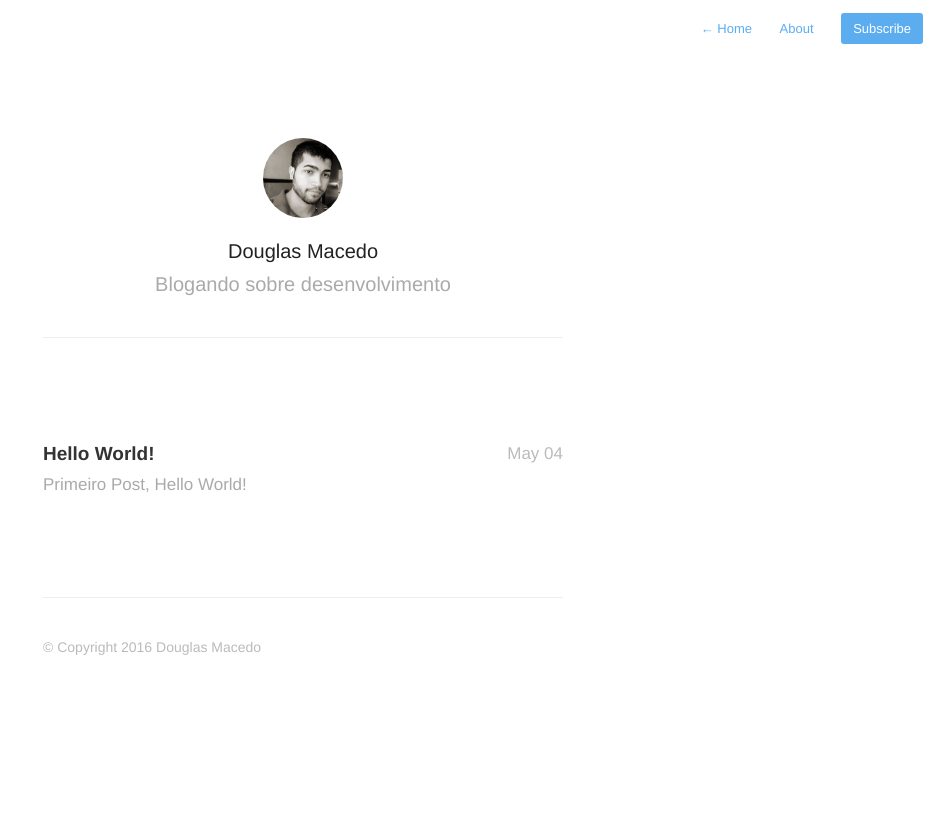
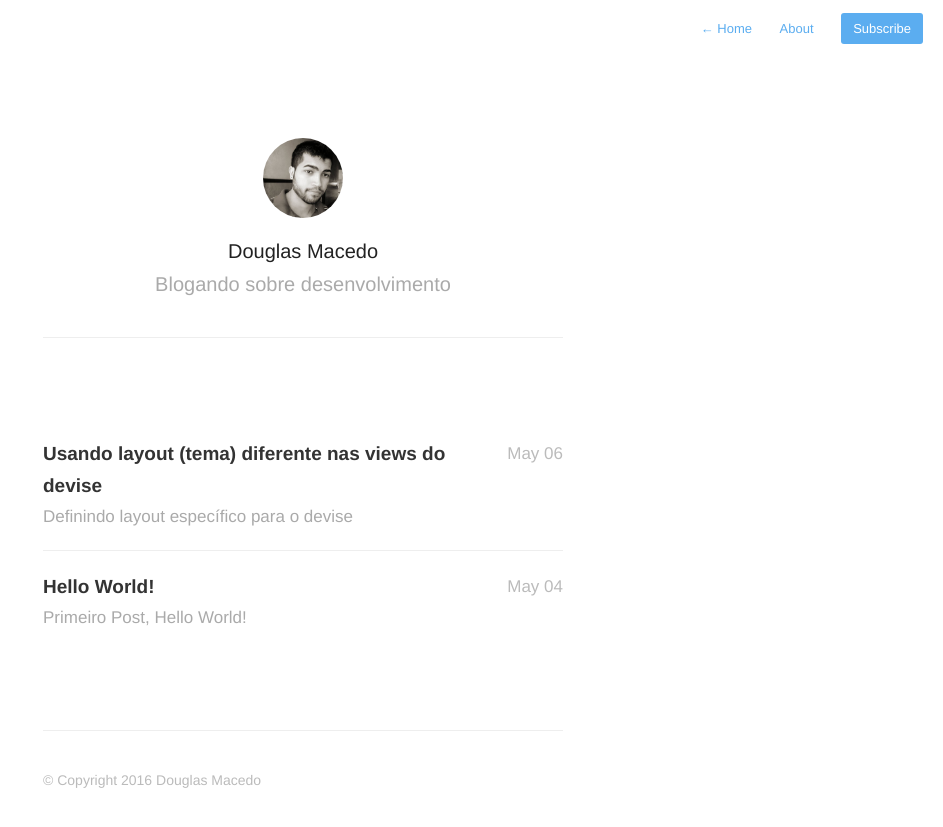
Before and after one commit to dodops/dodops.github.io, a Jekyll site: the page built from index.html, in a window 1280 px wide. Shown: the top 827 px of the page, without its empty margins (337-1280 px from the left). Built offline with Jekyll 4.4.1, drawn with Linux system fonts in a browser that asks for light colours; nearby versions of some CDN libraries; the list of posts is cut into pages by our own code; part of the change alters nothing that is shown.

Commit message:
new post

```diff
--- a/_config.yml
+++ b/_config.yml
@@ -8,8 +8,8 @@ paginate: 20
 baseurl: /
 domain_name: 'http://dodops.github.io'
 google_analytics: 'UA-77295148-1'
-disqus: false
-disqus_shortname: 'your-disqus-shortname'
+disqus: true
+disqus_shortname: 'dodops'
 gems: [jekyll-paginate]
 
 # Details for the RSS feed generator
--- /dev/null
+++ b/_posts/2016-05-06-devise-layout-diferente.markdown
@@ -0,0 +1,51 @@
+---
+title: "Usando layout (tema) diferente nas views do devise"
+date: 2016-05-06 10:00:00
+description: Definindo layout específico para o devise
+---
+
+Recentemente precisei usar um tema diferente na tela de login de uma aplicação usando o devise.  Por padrão todas as views geradas pelo Rails possuem como layout o application.html.erb
+{% highlight ruby %}
+app/views/layouts/application.html.erb
+{% endhighlight %}
+
+### Criando um layout específico
+
+A primeira e mais fácil é simplesmente criar um layout com o nome de devise na pasta das views que siga a mesma lógica definida no application.html.erb
+{% highlight ruby %}
+app/views/layouts/devise.html.erb
+{% endhighlight %}
+
+Com isso, todas as views geradas pelo devise (registrations, sessions, confirmations) usarão especificamente esse layout, permitindo o uso de um tema css, ou de scripts javascript únicos para as views de Login, Logout e etc.
+
+### Método no controller
+
+Outra forma  é definir um método no application controller para determinar quando um controller do devise está ativo e responder de acordo com isto:
+
+{% highlight ruby %}
+class ApplicationController < ActionController::Base
+  layout :layout_by_resource
+
+  protected
+
+  def layout_by_resource
+    if devise_controller?
+      "nome_do_layout_para_o_devise"
+    else
+      "application"
+    end
+  end
+end
+{% endhighlight %}
+
+### Definir nas configurações
+
+Outra opção é usar um callback dentro do bloco de configurações no config/application.rb:
+
+{% highlight ruby %}
+config.to_prepare do
+  Devise::SessionsController.layout "nomedolayout"
+end
+{% endhighlight %}
+
+É sempre bom ressaltar o excelente guia do [rails](http://guides.rubyonrails.org/layouts_and_rendering.html), e a também excelente documentação do [devise](https://github.com/plataformatec/devise/wiki)
```
